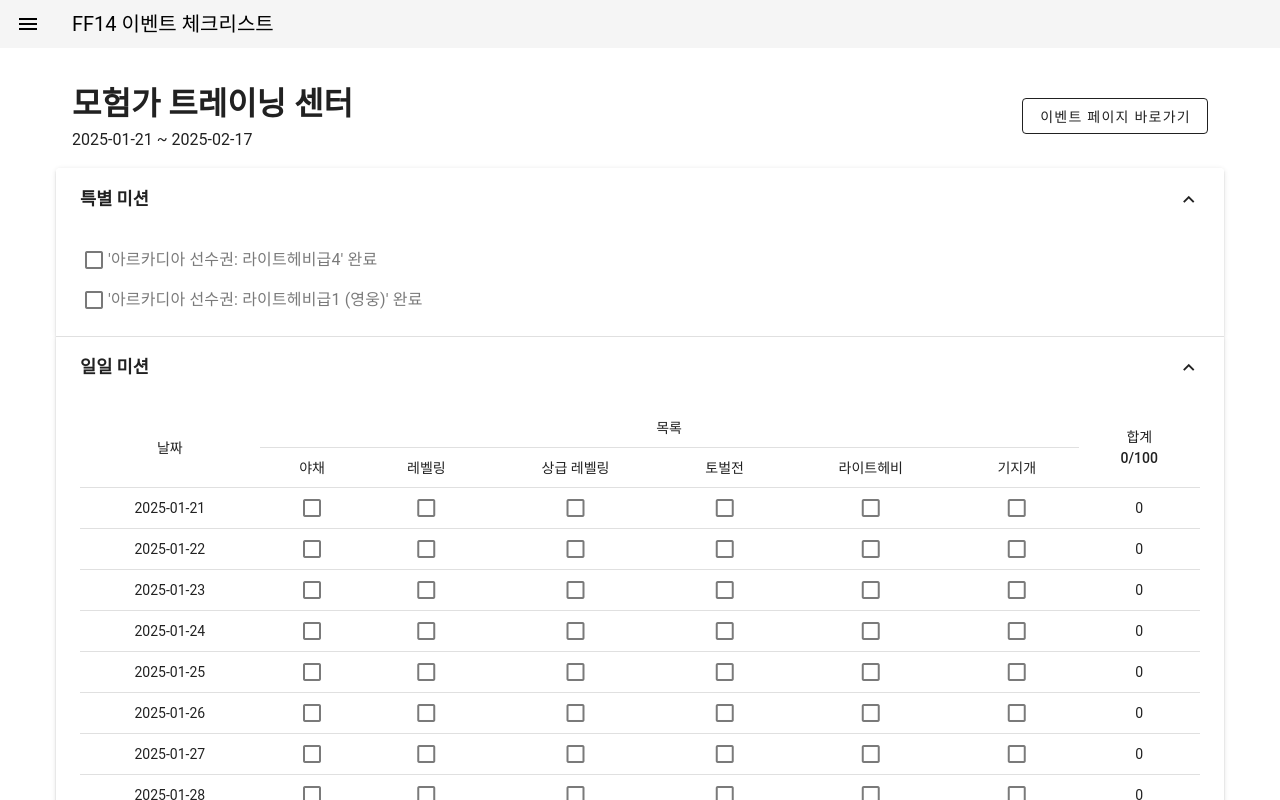
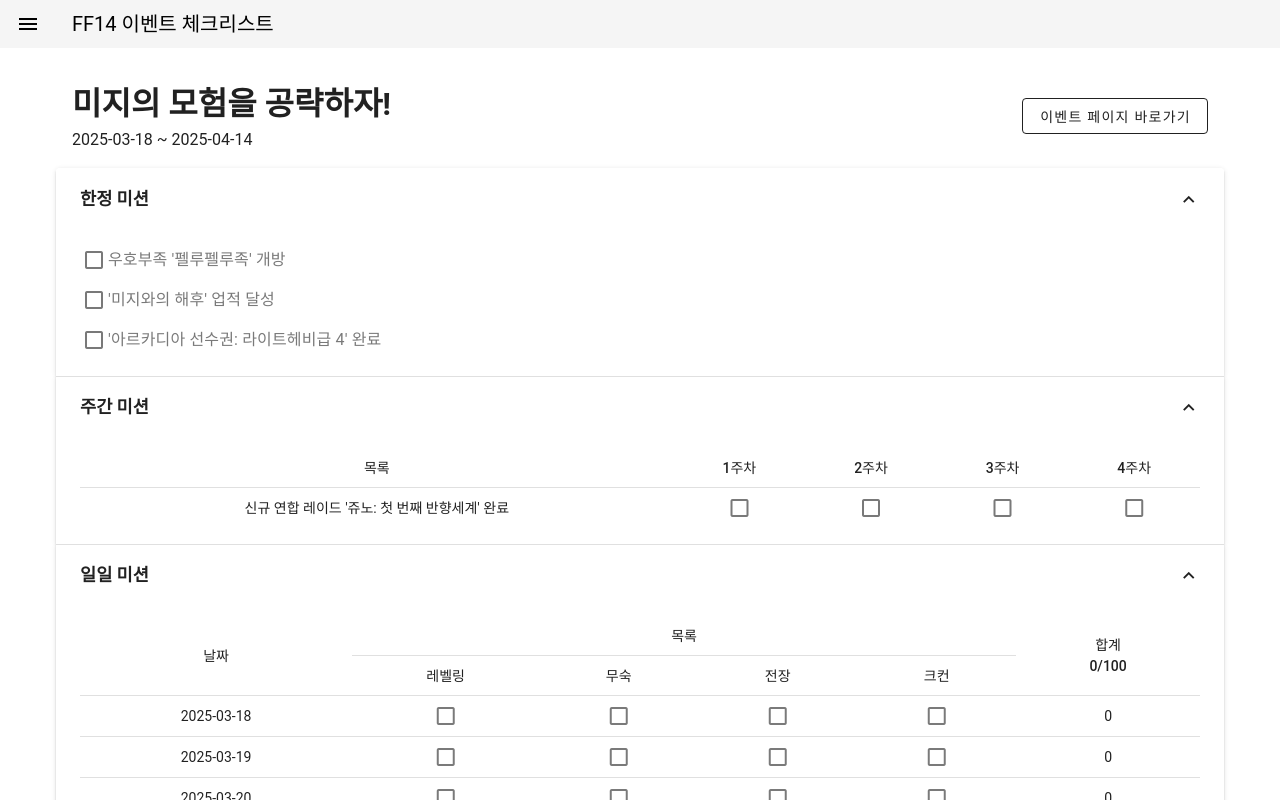
Before and after one commit to black-pepper/ff14-utility, a Vue app: page /event in a window 1280 px wide. Shown: the top 800 px of the page. Built offline with nearby package versions, Linux system fonts and the light colour scheme.

Commit message:
update event

```diff
--- a/src/App.vue
+++ b/src/App.vue
@@ -16,5 +16,9 @@
 <script setup>
 import { ref } from "vue";
 import AppDrawer from "@/components/AppDrawer.vue";
+import { cleanExpiredData } from "@/composables/localStorageUtil";
+
 const drawer = ref(false); // drawer 상태 추가
+cleanExpiredData(); // 만료된 데이터 정리
+
 </script>
--- a/src/components/AppDrawer.vue
+++ b/src/components/AppDrawer.vue
@@ -15,12 +15,14 @@
 <script setup>
 import { defineProps, defineEmits } from "vue";
 import config from "@/config/eventConfig";
+import eventConfig from "@/config/eventConfig";
 
 defineProps({
   modelValue: Boolean, // v-model을 위한 props
 });
 
 const menuItems = [
+  { text: eventConfig.eventName, to: "/event" },
   { text: "모그모그★컬렉션", to: "/moogle" },
 ];
 
--- /dev/null
+++ b/src/composables/localStorageUtil.ts
@@ -0,0 +1,45 @@
+// 저장 함수
+export const saveData = (key: string, data: any, expireDate?: Date): void => {
+    const expireAt = expireDate ? expireDate.getTime() : null;
+    const storageData = {
+      value: data,
+      expireAt: expireAt,
+    };
+    localStorage.setItem(key, JSON.stringify(storageData));
+  };
+
+// 불러오기 함수 (만료 검사 포함)
+export const loadData = (key: string): any | null => {
+    const stored = localStorage.getItem(key);
+    if (!stored) {
+        localStorage.removeItem(key);
+        return null;
+    }
+    try {
+      const today = new Date();
+      today.setHours(0, 0, 0, 0);
+      const parsed = JSON.parse(stored);
+      if (!parsed.expireAt || today.getTime() > parsed.expireAt) {
+        localStorage.removeItem(key);  // 만료된 데이터 삭제
+        return null;  // 데이터가 만료되었으므로 null 반환
+      }
+      return parsed.value;
+    } catch (e) {
+      console.error('localStorage parse error:', e);
+      localStorage.removeItem(key);
+      return null;
+
+    }
+  };
+
+  // 만료된 데이터 전체 청소
+  export const cleanExpiredData = (): void => {
+    Object.keys(localStorage).forEach((key) => {
+      loadData(key); // 내부에서 만료된 거 삭제 처리
+    });
+  };
+
+  // 삭제 함수 (원하는 key 삭제)
+  export const removeData = (key: string): void => {
+    localStorage.removeItem(key);
+  };
--- a/src/composables/useMissionStore.ts
+++ b/src/composables/useMissionStore.ts
@@ -1,47 +1,46 @@
 // composables/useMissionStore.ts
 import { reactive, ref, computed, watch, onMounted } from 'vue';
 import config from '@/config/eventConfig';
+import { saveData, loadData } from './localStorageUtil';
 
 export function useMissionStore() {
   const missionStatus = reactive(generateData(config.startDate, config.endDate))
+  const weeklyMissionsStatus = reactive(generateWeekly(config.startDate, config.endDate));
   const uniqueMissionStatus = reactive(new Array(config.uniqueMissions.length).fill(false));
-  const panels = ref([0, 1]);
+  const panels = ref([0, 1, 2]);
 
   const selectedPeriod = ref(config.endDate.toLocaleDateString('en-CA'));
-  const countPoint = ref(6);
 
   // 로컬 데이터 불러오기
-const loadFromLocalStorage = () => {
-    const savedMissionStatus = localStorage.getItem('missionStatus');
-    const savedUniqueMissionStatus = localStorage.getItem('uniqueMissionStatus');
-    const savedLastSaveTime = localStorage.getItem('lastSaveTime');
-    const savedPanels = localStorage.getItem('panels');
-    if (savedMissionStatus) {
-      // 저장된 데이터가 이벤트 시작일보다 이전인 경우, 저장된 데이터를 삭제
-      if (savedLastSaveTime && new Date(savedLastSaveTime) < new Date(config.startDate)) {
-        localStorage.removeItem('missionStatus');
-        localStorage.removeItem('uniqueMissionStatus');
-        localStorage.removeItem('panels')
-        return;
-      } else {
-        // 저장된 데이터가 있으면 불러옴
-        missionStatus.splice(0, missionStatus.length, ...JSON.parse(savedMissionStatus));
-        uniqueMissionStatus.splice(0, uniqueMissionStatus.length, ...JSON.parse(savedUniqueMissionStatus));
-        panels.value = JSON.parse(savedPanels);
-      }
+  const loadFromLocalStorage = () => {
+    const savedData = loadData("event");
+    if (savedData && saveData.length > 0) {  // savedData.value로 접근
+      // missionStatus = reactive(savedData.missionStatus);
+      // uniqueMissionStatus = reactive(savedData.uniqueMissionStatus);
+      // panels.value = savedData.panels;
+      missionStatus.splice(0, missionStatus.length, ...savedData.missionStatus);
+      weeklyMissionsStatus.splice(0, weeklyMissionsStatus.length, ...savedData.weeklyMissionsStatus);
+      uniqueMissionStatus.splice(0, uniqueMissionStatus.length, ...savedData.uniqueMissionStatus);
+      panels.value = savedData.panels; // panels는 ref이므로 .value를 사용해야 함
+    } else {
+      console.log('No saved data found.');
     }
   };
 
   const saveToLocalStorage = () => {
-    localStorage.setItem('missionStatus', JSON.stringify(missionStatus));
-    localStorage.setItem('uniqueMissionStatus', JSON.stringify(uniqueMissionStatus));
-    localStorage.setItem('panels', JSON.stringify(panels.value));
+    const event = {
+      missionStatus,
+      weeklyMissionsStatus,
+      uniqueMissionStatus,
+      panels: panels.value
+    };
+    saveData("event", event, config.endDate);  // config.endDate가 Date면 저장 함수에서 getTime() 처리
   };
 
   watch([missionStatus, uniqueMissionStatus], saveToLocalStorage, { deep: true });
   onMounted(loadFromLocalStorage);
 
-  return { missionStatus, uniqueMissionStatus, panels, selectedPeriod, countPoint, saveToLocalStorage, loadFromLocalStorage };
+  return { missionStatus, weeklyMissionsStatus, uniqueMissionStatus, panels, selectedPeriod, saveToLocalStorage, loadFromLocalStorage };
 }
 
 function generateData(startDate, endDate) {
@@ -55,3 +54,12 @@
     }
     return dates;
 }
+
+function generateWeekly(startDate, endDate) {
+  const status = [];
+  const diffWeeks = Math.ceil(Math.abs(endDate - startDate) / (1000 * 60 * 60 * 24 * 7));
+  for (let i = 0; i < config.weeklyMissions.length; i++){
+    status.push(Array(diffWeeks).fill(false));
+  }
+  return status;
+}
--- a/src/composables/useScoreCalculations.ts
+++ b/src/composables/useScoreCalculations.ts
@@ -1,10 +1,26 @@
 import { computed } from 'vue';
 
-export function useScoreCalculations(config, missionStatus, uniqueMissionStatus, selectedPeriod, countPoint) {
+export function useScoreCalculations(config, missionStatus, weeklyMissionsStatus, uniqueMissionStatus, selectedPeriod, countPoint) {
   const uniqueMissionsScore = computed(() =>
     uniqueMissionStatus.reduce((total, checked, index) => {
       return total + (checked ? config.uniqueMissions[index].score : 0);
     }, 0)
+  );
+
+  const weeklyMissionsScore = computed(() => {
+      let totalChecked = 0;
+      let result = 0;
+      // 각 주차별로 체크된 값(true)의 개수를 세는 이중 반복문
+      for (let i = 0; i < weeklyMissionsStatus.length; i++) {
+        for (let j = 0; j < weeklyMissionsStatus[i].length; j++) {
+          if (weeklyMissionsStatus[i][j] === true) {
+            totalChecked++;
+          }
+        }
+        result += totalChecked * config.weeklyMissions[i].score;
+      }
+      return result;
+    }
   );
 
   const yesterdayIndex = computed(() => {
@@ -18,7 +34,7 @@
     missionStatus.slice(0, yesterdayIndex.value).reduce((total, item) => {
       let score = item.checks.filter(Boolean).length; // check 배열에서 true 개수 세기
       return total + score;
-    }, 0) + uniqueMissionsScore.value
+    }, 0) + uniqueMissionsScore.value + weeklyMissionsScore.value
   );
 
   const selectedDateIndex = computed(() => {
--- a/src/config/eventConfig.js
+++ b/src/config/eventConfig.js
@@ -1,44 +1,48 @@
 export default {
-    eventName: "모험가 트레이닝 센터",
-    startDate: new Date('2025-01-21T12:00:00'),
-    endDate: new Date('2025-02-17'),
-    url: "https://www.ff14.co.kr/events/2025/A0121",
+    eventName: "미지의 모험을 공략하자!",
+    startDate: new Date('2025-03-18T12:00:00'),
+    endDate: new Date('2025-04-14'),
+    url: "https://www.ff14.co.kr/events/2025/v7_1_promotion_all",
     targetScore: 100,
     missionTitle: '일일 미션',
     missions: [
-        {
-            title: "야채",
-            description: "'기살의 야채' 사용하기",
-        },
         {
             title: "레벨링",
             description: "'무작위 임무: 레벨링' 완료",
         },
         {
-            title: "상급 레벨링",
-            description: "'무작위 임무: 상급 레벨링' 완료",
+            title: "무숙",
+            description: "'무작위 임무: 숙련자' 완료",
         },
         {
-            title: "토벌전",
-            description: "'무작위 임무: 토벌전' 완료",
+            title: "전장",
+            description: "'일일 도전: 전장' 완료",
         },
         {
-            title: "라이트헤비",
-            description: "'아르카디아 선수권: 라이트헤비급' 완료",
-        },
-        {
-            title: "기지개",
-            description: "감정 표현 '기지개' 사용하기",
-        },
+            title: "크컨",
+            description: "'크리스탈라인 컨플릭트' 3회 완료",
+        }
     ],
-    uniqueMissionTitle: '특별 미션',
+    minMissionCount: 2,
+    uniqueMissionTitle: '한정 미션',
     uniqueMissions: [
         {
-            title:"'아르카디아 선수권: 라이트헤비급4' 완료",
+            title:"우호부족 '펠루펠루족' 개방",
             score: 10,
         },
         {
-            title:"'아르카디아 선수권: 라이트헤비급1 (영웅)' 완료",
+            title:"'미지와의 해후' 업적 달성",
+            score: 10,
+        },
+        {
+            title:"'아르카디아 선수권: 라이트헤비급 4' 완료",
+            score: 10,
+        }
+    ],
+    weeklyMissionTitle: '주간 미션',
+    weeklyMissions: [
+        {
+            title: "신규 연합 레이드 '쥬노: 첫 번째 반향세계' 완료",
             score: 10,
         }
     ]
--- a/src/config/eventList.js
+++ b/src/config/eventList.js
@@ -1,5 +1,12 @@
 export default {
     eventList: [
+        {
+            title: "미지의 모험을 공략하자!",
+            startDate: new Date('2025-03-18T12:00:00'),
+            endDate: new Date('2025-04-14'),
+            ReceivingDate: new Date('2025-05-12'),
+            url: "https://www.ff14.co.kr/events/2025/v7_1_promotion_all"
+        },
         {
             title: "프린세스데이&알 사냥 축제",
             startDate: new Date('2025-03-04'),
@@ -13,13 +20,6 @@
             url: "https://www.ff14.co.kr/events/fun/mogmog-collection/70x_part1"
         },
         {
-            title: "모험가 트레이닝 센터",
-            startDate: new Date('2025-01-21'),
-            endDate: new Date('2025-02-17'),
-            ReceivingDate: new Date('2025-03-17'),
-            url: "https://www.ff14.co.kr/events/2025/A0121"
-        },
-        {
             title: "특별 보상 증정 이벤트 (정액제 누적 90일 사용)",
             startDate: new Date('2024-06-25'),
             endDate: new Date('2024-10-19'),
--- a/src/views/EventView.vue
+++ b/src/views/EventView.vue
@@ -5,7 +5,7 @@
 import { calculateScore, getRowStyle } from '@/utils/useMissionUtils';
 import { useScoreCalculations } from '@/composables/useScoreCalculations';
 
-const { missionStatus, uniqueMissionStatus, panels, selectedPeriod, countPoint, saveToLocalStorage, loadFromLocalStorage } = useMissionStore();
+const { missionStatus, weeklyMissionsStatus, uniqueMissionStatus, panels, selectedPeriod, saveToLocalStorage, loadFromLocalStorage } = useMissionStore();
 
 const today = new Date();
 function generatePeriodList(startDate, endDate) {
@@ -21,13 +21,17 @@
   return dates;
 }
 const periodList = generatePeriodList(today, config.endDate);
-const countPointList = Array.from({ length: config.missions.length }, (_, i) => i + 1);
+const countPointList = Array.from({ length: config.minMissionCount!==null?config.minMissionCount:config.missions.length }, (_, i) => i + 1);
+const repeatCount = ref(config.minMissionCount!==null?config.minMissionCount:countPointList.length);
+
+//이벤트기간이 총 몇주인지 계산
+const totalWeeks = Math.ceil((config.endDate - config.startDate) / (1000 * 60 * 60 * 24 * 7));
 
 const {
       totalScoreYesterday,
       expectedScore,
       totalScore
-    } = useScoreCalculations(config, missionStatus, uniqueMissionStatus, selectedPeriod, countPoint);
+    } = useScoreCalculations(config, missionStatus,weeklyMissionsStatus, uniqueMissionStatus, selectedPeriod, repeatCount);
 
 // 해당 날짜의 체크박스가 모두 선택된 상태인지 확인
 const isAllChecked = (index) => {
@@ -45,7 +49,10 @@
 });
 
 // 로컬 데이터 저장하기
-watch([missionStatus, uniqueMissionStatus, panels], saveToLocalStorage, { deep: true });
+watch(missionStatus, saveToLocalStorage, { deep: true });
+watch(weeklyMissionsStatus, saveToLocalStorage, { deep: true });
+watch(uniqueMissionStatus, saveToLocalStorage, { deep: true });
+watch(panels, saveToLocalStorage, { deep: true });
 </script>
 
 <template>
@@ -72,6 +79,31 @@
       </v-expansion-panel-text>
     <!-- <v-card variant="outlined" style="border-color: lightgray; overflow-y: auto;" max-height="500"> -->
     </v-expansion-panel>
+
+    <v-expansion-panel>
+      <v-expansion-panel-title v-slot="{ expanded }">
+        <h3>{{ config.weeklyMissionTitle }}</h3>
+      </v-expansion-panel-title>
+      <v-expansion-panel-text>
+        <v-table variant="outlined" density="compact" fixed-header>
+          <thead>
+            <tr>
+              <th class="text-center">목록</th>
+              <th class="text-center" v-for="i in Array.from({ length: totalWeeks }, (_, index) => index + 1)">{{ i }}주차</th>
+            </tr>
+          </thead>
+          <tbody>
+            <tr v-for="(missionStatus, missionIndex) in weeklyMissionsStatus" :key="missionIndex">
+              <td class="text-center">{{ config.weeklyMissions[missionIndex].title }}</td>
+              <td class="text-center" v-for="(status, index) in missionStatus" :key="index">
+                <div class="checkbox-wrapper"><v-checkbox v-model="missionStatus[index]" density="compact"/></div>
+              </td>
+            </tr>
+          </tbody>
+        </v-table>
+      </v-expansion-panel-text>
+    </v-expansion-panel>
+
     <v-expansion-panel>
       <v-expansion-panel-title v-slot="{ expanded }">
         <h3>{{ config.missionTitle }}</h3>
@@ -123,13 +155,13 @@
       ></v-select>
     </v-col>
     <v-col cols="auto">
-      <span>까지</span>
+      <span>까지 {{ config.missionTitle }}</span>
     </v-col>
     <v-col cols="auto">
       <v-select
         density="compact"
         variant="underlined"
-        v-model="countPoint"
+        v-model="repeatCount"
         :items="countPointList"
         style="max-width: 80px;"
       ></v-select>
@@ -143,7 +175,6 @@
   </v-row>
     </v-expansion-panel-title>
   <v-expansion-panel-text>
-    ??
   </v-expansion-panel-text>
   </v-expansion-panel>
   </v-expansion-panels>
--- a/src/views/MainView.vue
+++ b/src/views/MainView.vue
@@ -19,7 +19,7 @@
   return eventList.filter((event) => event.endDate >= today);
 });
 const rewardEvents = computed(() => {
-  return eventList.filter((event) => event.endDate < today && event.ReceivingDate >= today);
+  return eventList.filter((event) => event.endDate < today && event.ReceivingDate != null && event.ReceivingDate >= today);
 });
 </script>
 
```
